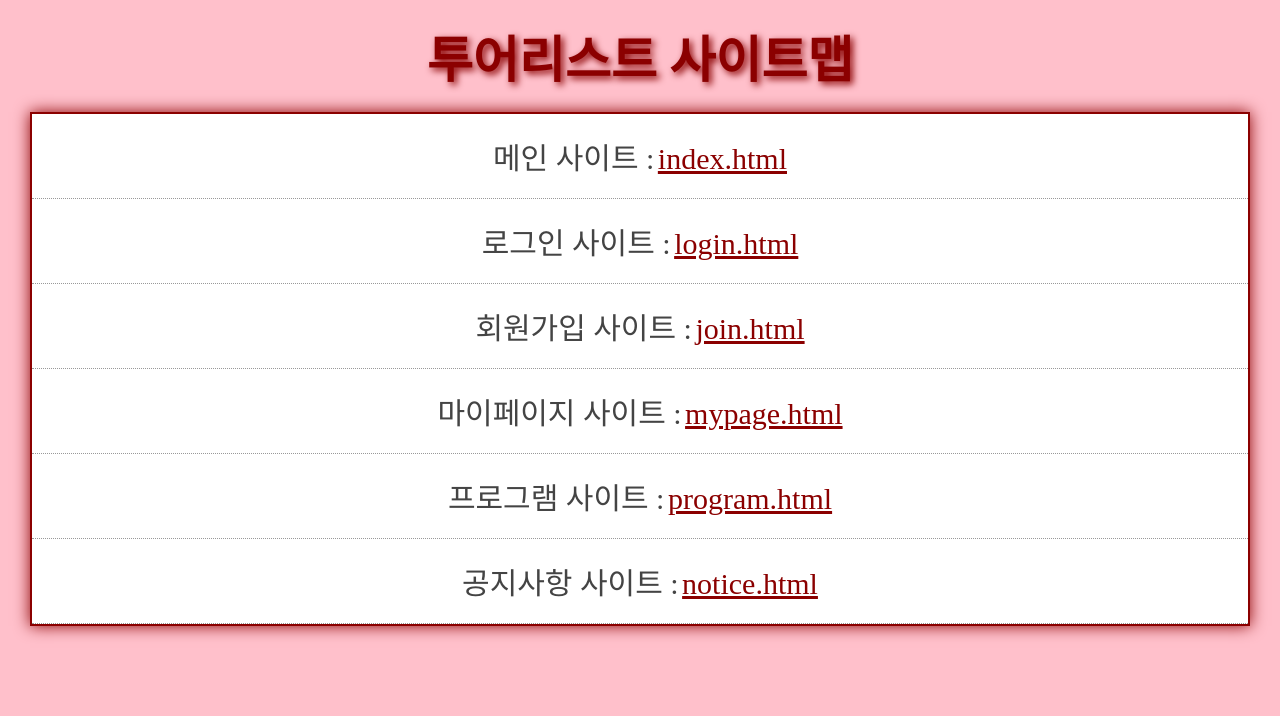
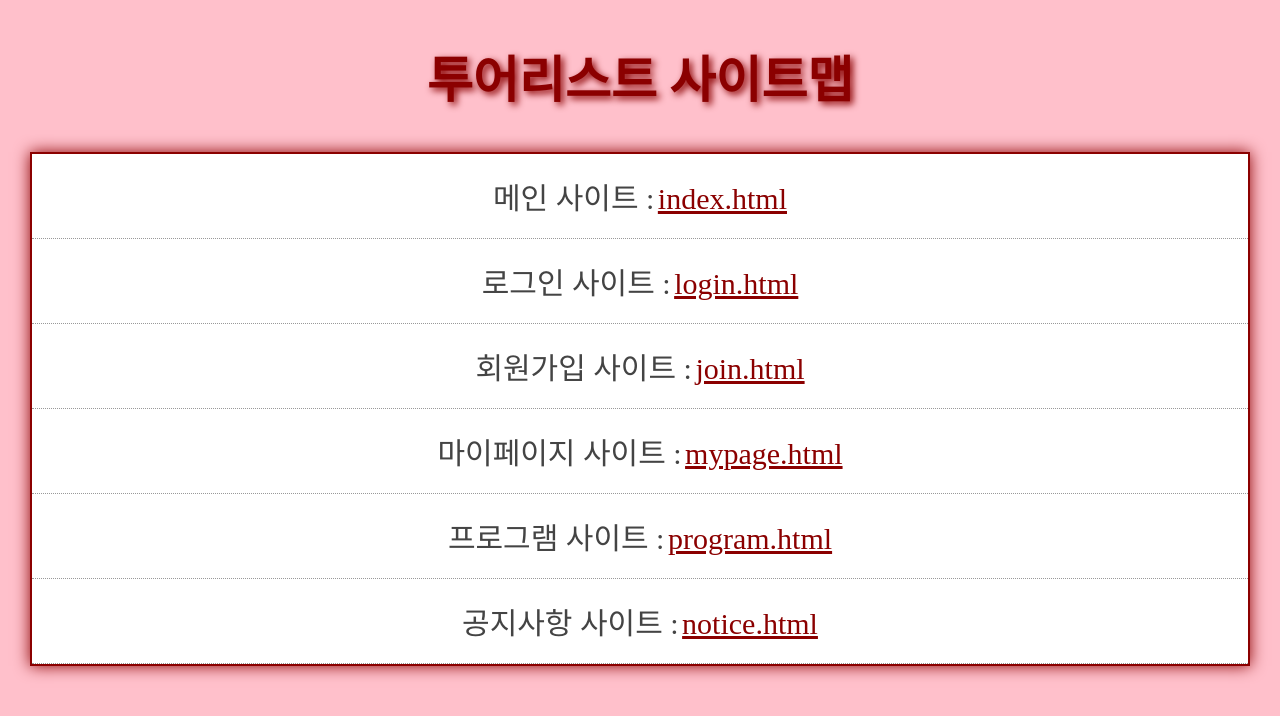
Before and after one commit to sdh0718/tour, a plain HTML site: page sitemap.html in a window 1280 px wide. Drawn offline with Linux system fonts and the light colour scheme.

Commit message:
Add files via upload

```diff
--- a/sitemap.html
+++ b/sitemap.html
@@ -6,7 +6,7 @@
     <link rel="stylesheet" href="css/reset.css">
     <style>
         body{padding:20px 30px; background-color: pink;}
-        h1{font-size: 50px; text-align: center; padding-bottom: 20px; color: darkred;
+        h1{font-size: 50px; text-align: center; padding: 20px 0 40px; color: darkred;
             text-shadow: 3px 3px 7px darkred;}
         ul{border: 2px solid darkred; background-color: white;box-shadow: 0px 0px 15px darkred;}
         ul>li{border-bottom: 1px dotted #999; text-align: center; padding: 20px 0;}
```
